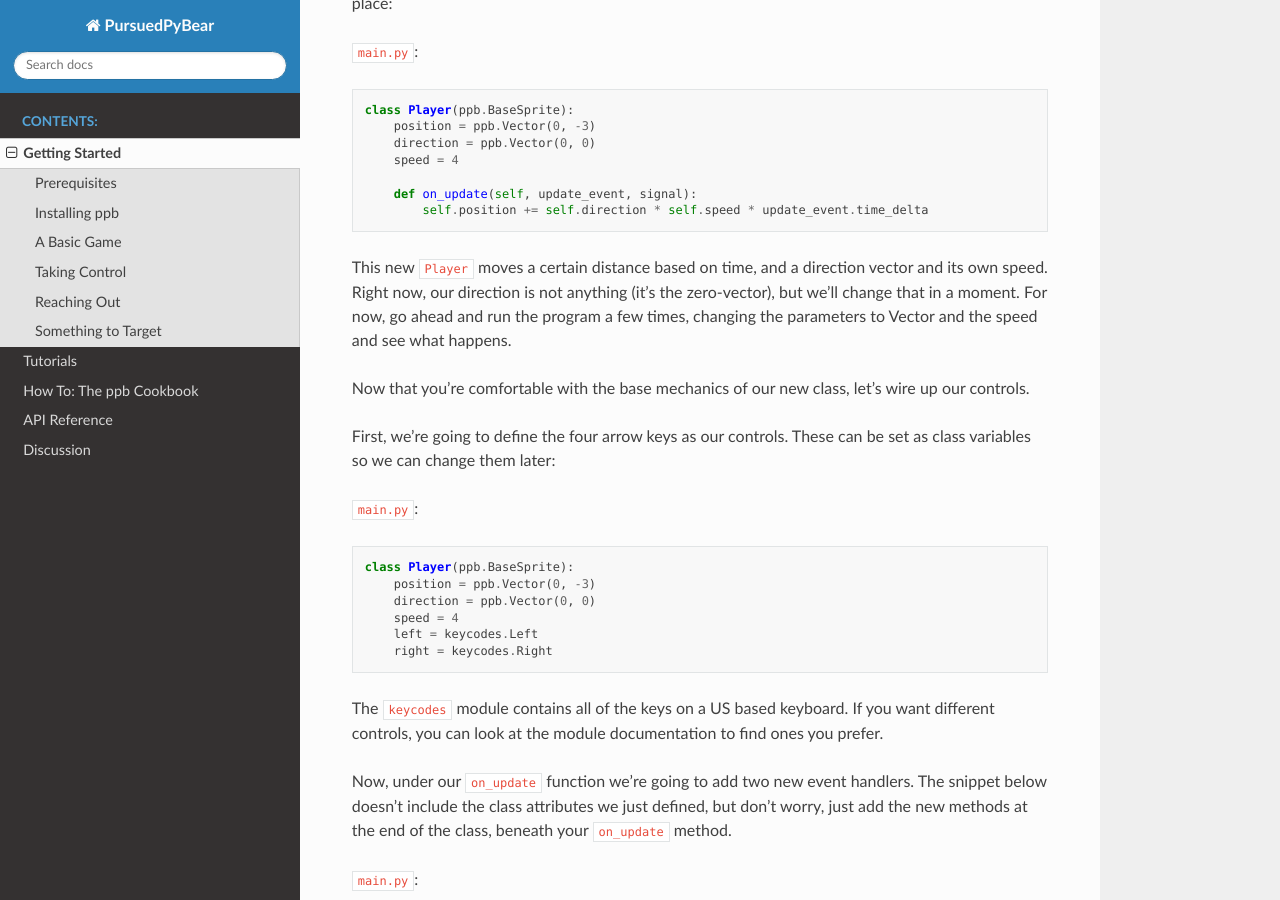
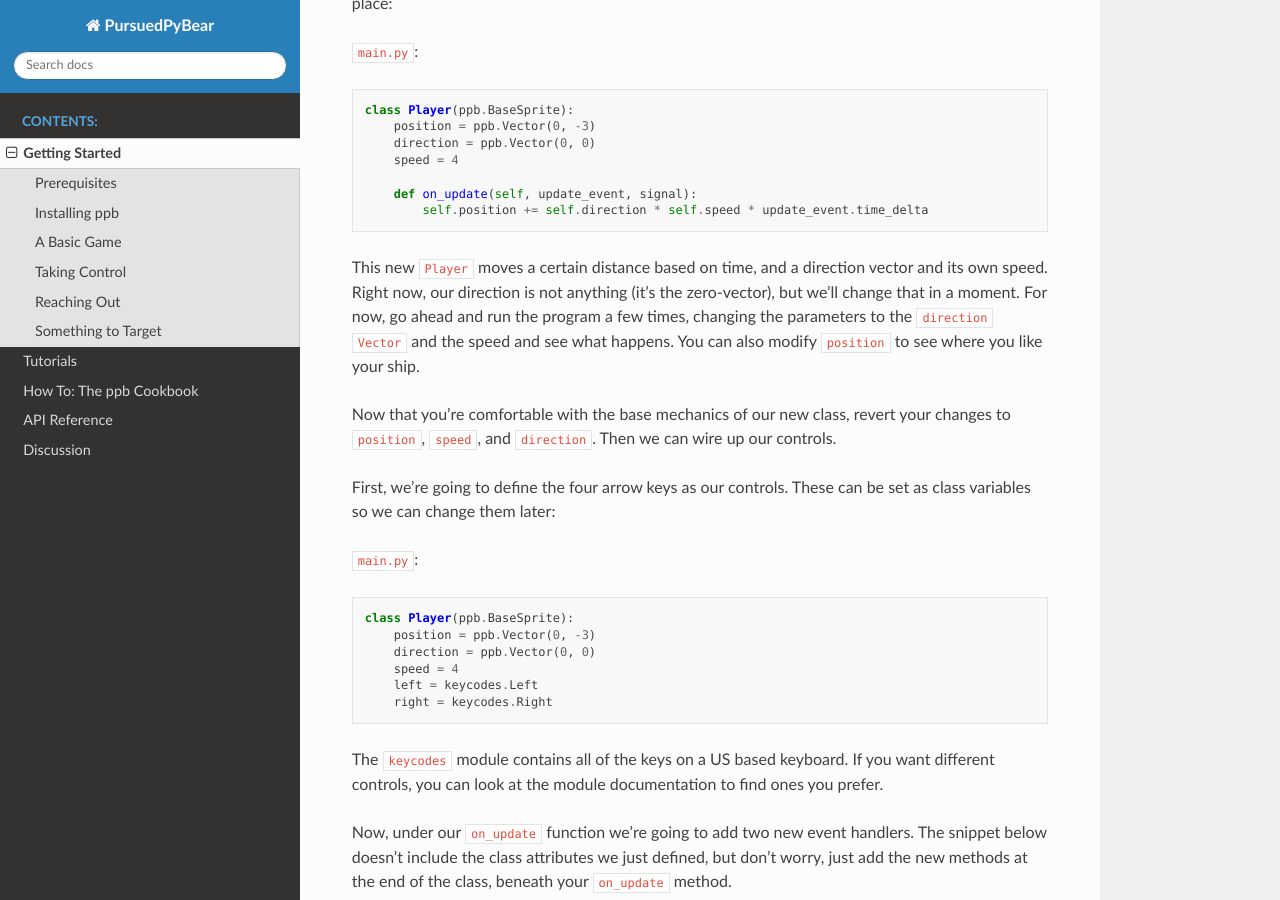
Before and after one commit to ppb/pursuedpybear, a Sphinx documentation site: the page built from docs/getting-started.rst, in a window 1280 px wide and 900 px high, scrolled down 3396 px. Built offline with Sphinx 7.4.7 and the Read the Docs theme 2.0.0, drawn with Linux system fonts in a browser that asks for light colours.

Commit message:
Improve language around testing the mechanics.

```diff
--- a/docs/getting-started.rst
+++ b/docs/getting-started.rst
@@ -163,11 +163,13 @@ it, and put this in its place:
 This new ``Player`` moves a certain distance based on time, and a direction
 vector and its own speed. Right now, our direction is not anything (it's the
 zero-vector), but we'll change that in a moment. For now, go ahead and run the
-program a few times, changing the parameters to Vector and the speed and see
-what happens.
+program a few times, changing the parameters to the ``direction`` ``Vector`` and
+the speed and see what happens. You can also modify ``position`` to see where
+you like your ship.
 
-Now that you're comfortable with the base mechanics of our new class, let's wire
-up our controls.
+Now that you're comfortable with the base mechanics of our new class, revert
+your changes to ``position``, ``speed``, and ``direction``. Then we can wire up
+our controls.
 
 First, we're going to define the four arrow keys as our controls. These can be
 set as class variables so we can change them later:
```
